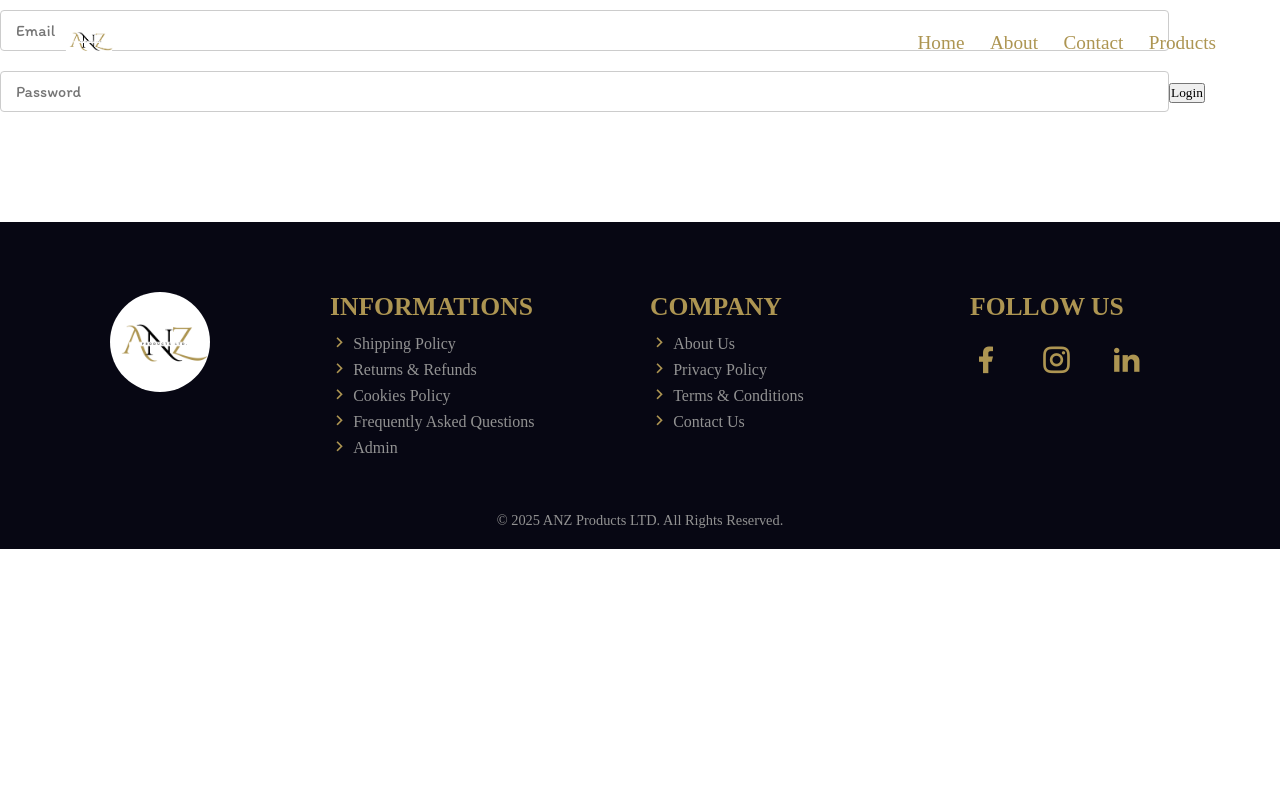
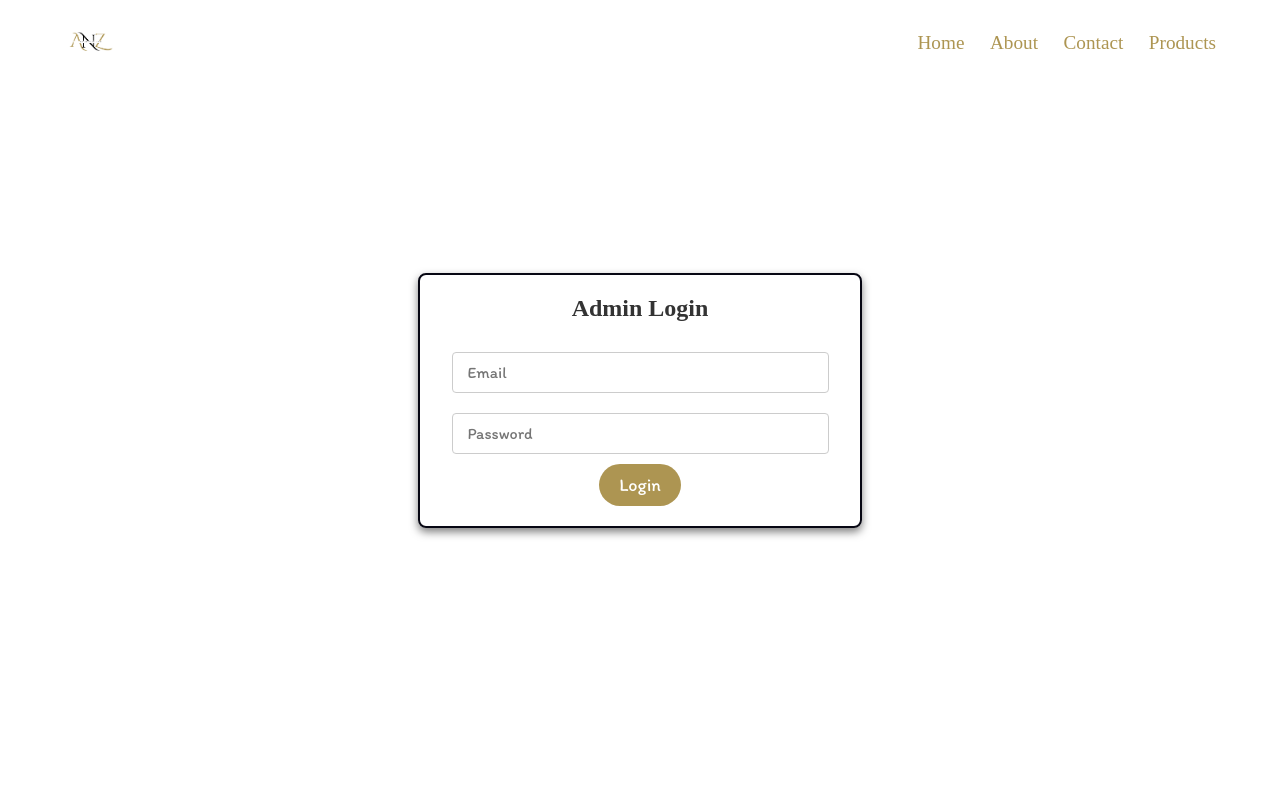
Before and after one commit to dhruv-kashyap-sde/ANZ-products, a React (Vite) app in the folder Frontend/: page /login in a window 1280 px wide. Shown: the top 800 px of the page. Built offline with nearby package versions, Linux system fonts and the light colour scheme; a web font is replaced by a local one.

Commit message:
Refactor CreateProduct and Loginpage components to use environment variable for API URL and update toast notifications

```diff
--- a/Frontend/src/components/AdminDashboard/CreateProduct.jsx
+++ b/Frontend/src/components/AdminDashboard/CreateProduct.jsx
@@ -55,7 +55,7 @@ const CreateProduct = () => {
     formData.append('image', product.image);
 
     try {
-      const response = await axios.post('http://localhost:5000/api/add-products', formData, {
+      const response = await axios.post(`${import.meta.VITE_API_URL}/add-products`, formData, {
         headers: {
           'Content-Type': 'multipart/form-data',
         },
--- a/Frontend/src/components/pages/Loginpage/Loginpage.jsx
+++ b/Frontend/src/components/pages/Loginpage/Loginpage.jsx
@@ -2,18 +2,18 @@ import React, { useState } from "react";
 import "./Loginpage.css";
 import axios from "axios";
 import { useNavigate } from "react-router-dom";
-import { toast } from "react-toastify";
+import toast from "react-hot-toast";
 
 const Loginpage = () => {
   const navigate = useNavigate();
   const [email, setEmail] = useState("");
   const [password, setPassword] = useState("");
-  const [loading, setLoading] = useState(false);
+  const [ loading, setLoading ] = useState(false);
 
   const handleSubmit = async (e) => {
     e.preventDefault();
-    setLoading(true); // Set loading to true when the request starts
     try {
+      setLoading(true);
       const response = await axios.get(
         `${import.meta.env.VITE_API_URL}/admin`,
         {
@@ -37,33 +37,35 @@ const Loginpage = () => {
       }
       console.log(data);
     } catch (error) {
-      toast.error("An error occurred. Please try again.");
-      console.error(error);
+      toast.error("Invalid Credentials");
+      console.log(error);
     } finally {
-      setLoading(false); // Set loading to false when the request ends
+      setLoading(false);
     }
   };
 
   return (
-    <div className="login-page">
-      <form onSubmit={handleSubmit}>
+    <div className="login-form-container">
+      <div className="login-card">
+        <h2> Admin Login</h2>
+        <form>
           <input
+            onChange={(e) => setEmail(e.target.value)}
             type="email"
-          value={email}
-          onChange={(e) => setEmail(e.target.value)}
             placeholder="Email"
             required
           />
           <input
+            onChange={(e) => setPassword(e.target.value)}
             type="password"
-          value={password}
-          onChange={(e) => setPassword(e.target.value)}
             placeholder="Password"
             required
           />
-        <button type="submit">Login</button>
+          <button disabled={loading} onClick={handleSubmit} className="basic-button" type="submit">
+            {loading ? "Loading" : "Login"}
+          </button>
         </form>
-      {loading && <p>Loading...</p>} {/* Conditionally render loading text */}
+      </div>
     </div>
   );
 };
```
Also changed, not shown: 6 other files (tests, documents, lock files or other folders). Lines whose indentation alone changed are shown as unchanged.
